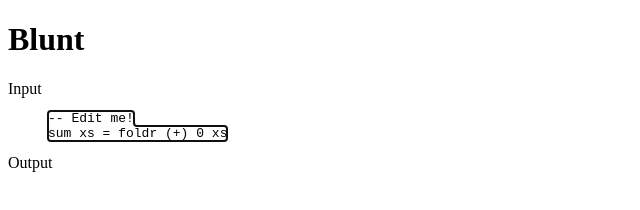
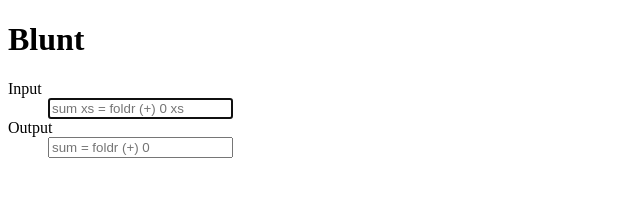
Before and after one commit to tfausak/blunt, a plain HTML site: page data/index.html in a window 1280 px wide. Shown: the whole page, without its empty margins (0-640 px from the left). Drawn offline with Linux system fonts and the light colour scheme; no server answers.

Commit message:
Switch back to inputs
I only wanted to use contentEditable for syntax highlighting. It doesn't
appear to be practical to live-update syntax highlighted code as the
user edits it. Not without some shenanigans, at least.

```diff
--- a/data/index.html
+++ b/data/index.html
@@ -2,9 +2,9 @@
 
 <html>
   <head>
+    <meta name="viewport" content="initial-scale = 1, width = device-width">
+
     <title>Blunt</title>
-
-    <meta content="initial-scale=1,width=device-width" name="viewport">
   </head>
 
   <body>
@@ -13,13 +13,18 @@
     <dl>
       <dt>Input</dt>
       <dd>
-        <pre><code autofocus contenteditable id="input">-- Edit me!
-sum xs = foldr (+) 0 xs</code></pre>
+        <input
+          id="input"
+          placeholder="sum xs = foldr (+) 0 xs"
+          autofocus>
       </dd>
 
       <dt>Output</dt>
       <dd>
-        <pre><code id="output"></code></pre>
+        <input
+          id="output"
+          placeholder="sum = foldr (+) 0"
+          readonly>
       </dd>
     </dl>
 
@@ -35,16 +40,13 @@ sum xs = foldr (+) 0 xs</code></pre>
 
           request.onreadystatechange = function () {
             if (request.readyState === 4 && request.status === 200) {
-              output.textContent = request.response;
+              output.value = request.response;
             }
           };
           request.open('GET',
-            '/pointfree?input=' + encodeURIComponent(input.textContent));
+            '/pointfree?input=' + encodeURIComponent(input.value));
           request.send();
         };
-
-        input.dispatchEvent(new Event('input'));
-        input.focus();
       }());
     </script>
   </body>
```
